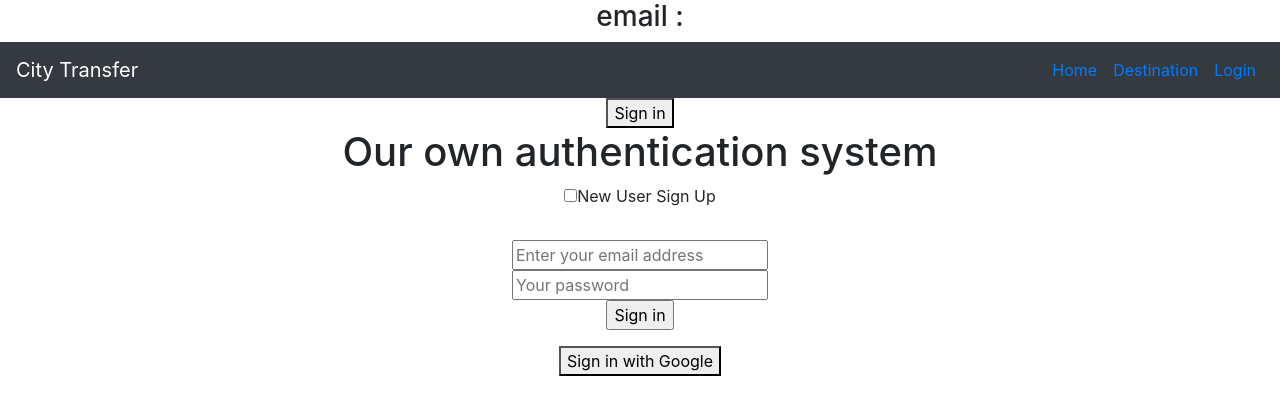
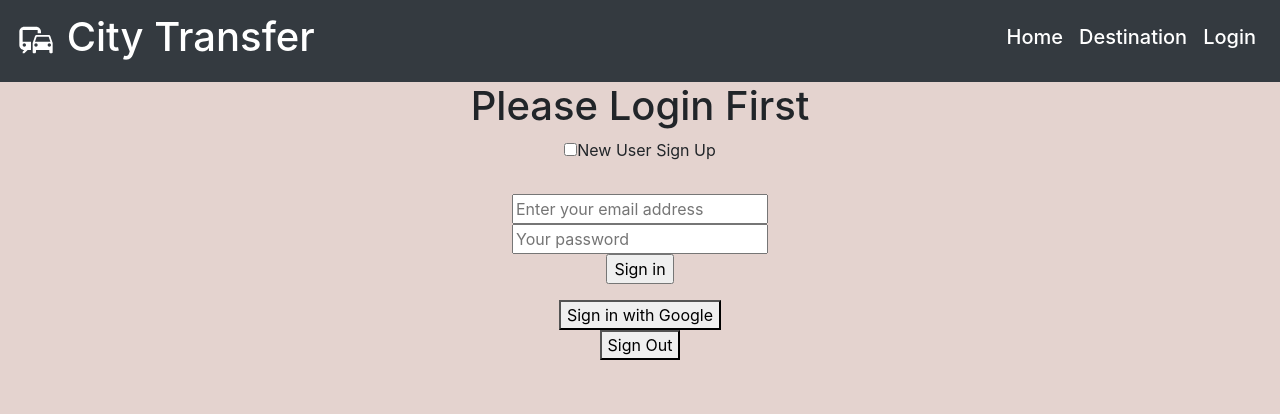
Before and after one commit to ShamantaSristy/City-Transfer, a React (Create React App) app: page /login in a window 1280 px wide. Shown: the top 414 px of the page. Built offline with nearby package versions, Linux system fonts and the light colour scheme; what google-maps-react would draw is missing.

Commit message:
enhanched style and search option

```diff
--- a/package.json
+++ b/package.json
@@ -4,6 +4,7 @@
   "private": true,
   "dependencies": {
     "@material-ui/core": "^4.11.3",
+    "@material-ui/icons": "^4.11.2",
     "@testing-library/jest-dom": "^5.11.9",
     "@testing-library/react": "^11.2.5",
     "@testing-library/user-event": "^12.8.3",
--- a/src/components/Destination/DestinationInput.js
+++ b/src/components/Destination/DestinationInput.js
@@ -19,6 +19,7 @@ const DestinationInput = () => {
                 searchCase ? <RideOptions></RideOptions> : <DestinationSearch></DestinationSearch>
             }
             <div>
+                <br/>
             <Button onClick={handleSearch}>Search</Button>
             </div>
         </div>
--- a/src/components/DestinationSearch/DestinationSearch.js
+++ b/src/components/DestinationSearch/DestinationSearch.js
@@ -33,10 +33,10 @@ const DestinationSearch = () => {
 
                         <form className={classes.container} noValidate>
                             <TextField
-                        id="date"
-                        label="Booking Date"
-                        type="date"
-                        defaultValue="2021-05-24"
+                                id="datetime-local"
+                                label="Next appointment"
+                                type="datetime-local"
+                                defaultValue="2021-05-24T10:30"
                                 className={classes.textField}
                                 InputLabelProps={{
                                     shrink: true,
--- a/src/components/GoogleMap/GoogleMap.js
+++ b/src/components/GoogleMap/GoogleMap.js
@@ -1,6 +1,6 @@
 import React, { Component } from 'react';
 
-import {Map, GoogleApiWrapper, Marker} from 'google-maps-react';
+import { Map, GoogleApiWrapper, Marker } from 'google-maps-react';
 
 const mapStyles = {
   width: '100%',
@@ -10,13 +10,15 @@ const mapStyles = {
 export class MapContainer extends Component {
   render() {
     return (
+      <div style={{marginTop:'5vh'}}>
         <Map google={this.props.google}
           zoom={8}
           style={mapStyles}
-          initialCenter={{ lat: 47.444, lng: -122.176}}
+          initialCenter={{ lat: 47.444, lng: -122.176 }}
         >
-          <Marker position={{ lat: 48.00, lng: -122.00}} />
+          <Marker position={{ lat: 48.00, lng: -122.00 }} />
         </Map>
+      </div>
     );
   }
 }
--- /dev/null
+++ b/src/components/Header/Header.css
@@ -0,0 +1,4 @@
+.link{
+    /* font-weight: 300; */
+    color:white;
+}
--- a/src/components/Header/Header.js
+++ b/src/components/Header/Header.js
@@ -2,6 +2,9 @@ import React, { useContext } from 'react';
 import {Nav, Navbar } from 'react-bootstrap';
 import { Link } from 'react-router-dom';
 import { UserContext } from '../Home/Home';
+import './Header.css';
+// import LocalTaxiSharpIcon from '@material-ui/icons/LocalTaxiSharp';
+import CommuteIcon from '@material-ui/icons/Commute';
 
 const Header = () => {
   const [loggedInUser] = useContext(UserContext);
@@ -9,14 +12,14 @@ const Header = () => {
 
     return (
         <Navbar bg="dark" variant="dark">
-        <Navbar.Brand href="#home">City Transfer</Navbar.Brand>
+        <Navbar.Brand href="#home"><h1><CommuteIcon style={{ fontSize: 40 }}/>  City Transfer</h1></Navbar.Brand>
         <Nav className="ml-auto">
-          <Nav.Link><Link to="/home">Home</Link></Nav.Link>
-          <Nav.Link><Link to="/destination">Destination</Link></Nav.Link>
+          <Nav.Link><Link className="link" to="/home"><h5>Home</h5></Link></Nav.Link>
+          <Nav.Link><Link className="link" to="/destination"><h5>Destination</h5></Link></Nav.Link>
           <Nav.Link>
-            {
-             loggedInUser.email ? <span>{loggedInUser.displayName}</span> : <Link to="/login">Login</Link>
-            }
+
+             <Link className="link" to="/login">{loggedInUser.email ? <span>{loggedInUser.displayName}</span> : <span><h5>Login</h5></span>}</Link>
+
           </Nav.Link>
         </Nav>
       </Navbar>
--- a/src/components/Home/Home.js
+++ b/src/components/Home/Home.js
@@ -18,7 +18,8 @@ const Home = () => {
     return (
         <UserContext.Provider value = {[loggedInUser, setLoggedInUser]}>
             <Router>
-                <h3>email : {loggedInUser.email}</h3>
+                {/* <h3>email : {loggedInUser.email}</h3>
+                <h3>name: {loggedInUser.name}</h3> */}
                 <Header></Header>
                 <Switch>
                     <Route exact path="/">
--- a/src/components/Login/Login.js
+++ b/src/components/Login/Login.js
@@ -152,12 +152,8 @@ const Login = () => {
     }
 
     return (
-        <div>
-            {
-                user.isSignedIn ? <button onClick={handleSignOut}>Sign Out</button> :
-                    <button onClick={handleGoogleSignIn}>Sign in</button>
-            }
-            <br />
+        <div style={{backgroundColor: '#e4d3cf',
+                      height: '100vh'}}>
             {
                 user.isSignedIn && <div>
                     <img src={user.photo} alt={user.name} />
@@ -167,7 +163,7 @@ const Login = () => {
             }
 
             <div>
-                <h1>Our own authentication system</h1>
+                <h1>Please Login First</h1>
 
                 <form action="" onSubmit={handleSubmit}>
                     <input type="checkbox" onChange={() => setNewUser(!newUser)} name="newUser" id="" />
@@ -191,6 +187,8 @@ const Login = () => {
 
 
             <button onClick={handleGoogleSignIn}>Sign in with Google</button>
+            <br/>
+            <button onClick={handleSignOut}>Sign Out</button>
         </div>
     );
 };
--- a/src/components/RideOptions/RideOptions.js
+++ b/src/components/RideOptions/RideOptions.js
@@ -27,7 +27,7 @@ const classes = useStyles();
 
     return (
         <div>
-            <h3>Options? 😉</h3>
+            <h3>Available Rides 🚗</h3>
             <List className={classes.root}>
       <ListItem alignItems="flex-start">
         <ListItemAvatar>
@@ -45,7 +45,7 @@ const classes = useStyles();
               >
                 Ali Connors
               </Typography>
-              {" — I'll be in your neighborhood doing errands this…"}
+              {/* {" — I'll be in your neighborhood doing errands this…"} */}
             </React.Fragment>
           }
         />
@@ -67,7 +67,7 @@ const classes = useStyles();
               >
                 to Scott, Alex, Jennifer
               </Typography>
-              {" — Wish I could come, but I'm out of town this…"}
+              {/* {" — Wish I could come, but I'm out of town this…"} */}
             </React.Fragment>
           }
         />
@@ -89,7 +89,7 @@ const classes = useStyles();
               >
                 Sandra Adams
               </Typography>
-              {' — Do you have Paris recommendations? Have you ever…'}
+              {/* {' — Do you have Paris recommendations? Have you ever…'} */}
             </React.Fragment>
           }
         />
```
Also changed, not shown: 1 other file (tests, documents, lock files or other folders). Lines whose indentation alone changed are shown as unchanged.
